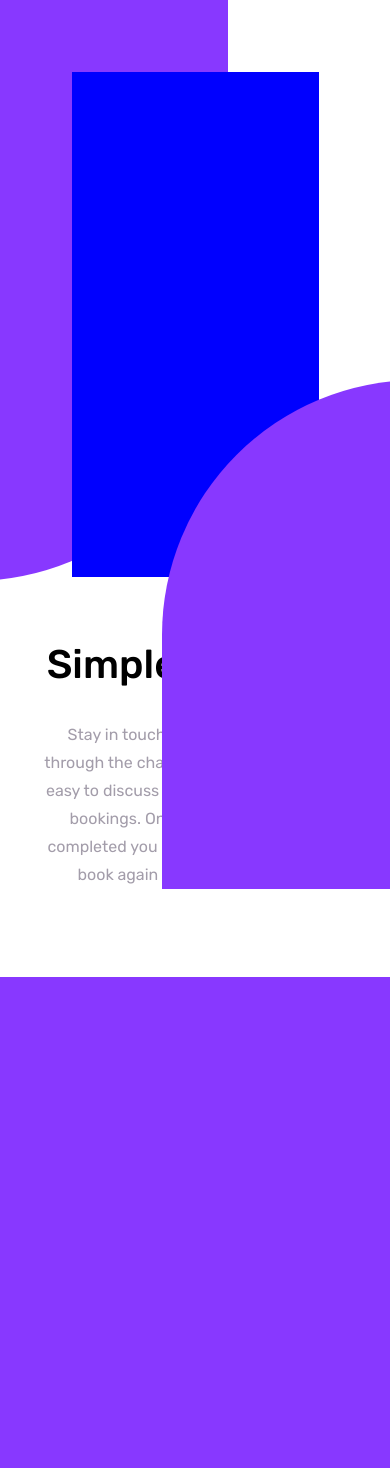
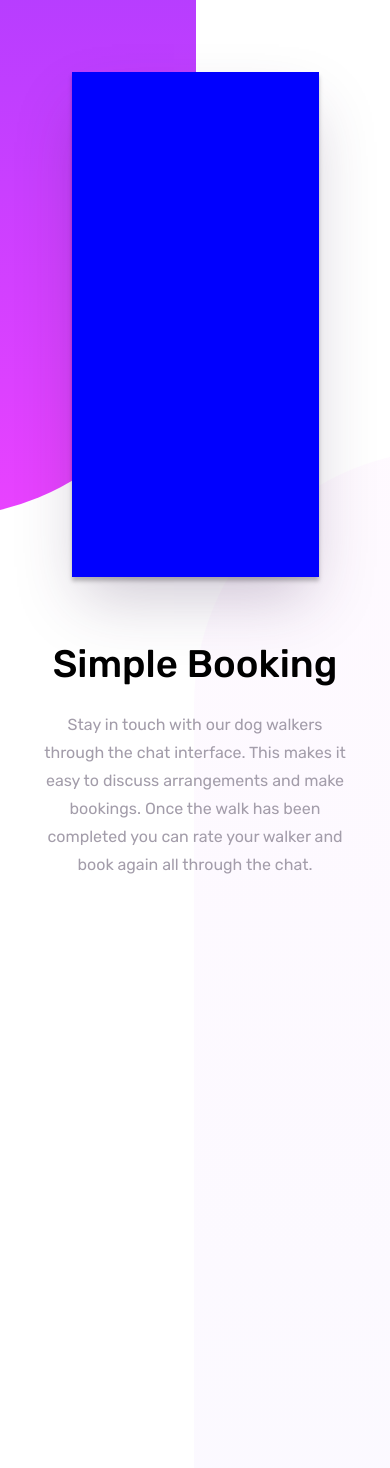
Before and after one commit to Madmurt/chat-app-illustration, a PHP site: page / in a window 390 px wide; the page is wider, and only the part inside the window is pictured. Before the commit the page ends 977 px from the top of that part, so only its background shows below. Run offline with PHP 8.4, Linux system fonts and the light colour scheme.

Commit message:
Mobile positioning mostly in place

```diff
--- a/index.html
+++ b/index.html
@@ -20,10 +20,12 @@
 		<title>Frontend Mentor | Chat App Illustration</title>
 	</head>
 	<body>
+		<div class="top-left-rec"></div>
+		<div class="bottom-right-rec"></div>
 		<section class="container">
-			<div class="top-left-rec"></div>
-			<div class="bottom-right-rec"></div>
-			<section class="phone"></section>
+			<section class="phone">
+				<div class="phone__outer-rim"></div>
+			</section>
 			<section class="info">
 				<h2 class="info__Heading">Simple Booking</h2>
 				<p class="info__Text">
--- a/styles/main.scss
+++ b/styles/main.scss
@@ -9,6 +9,8 @@ body {
 	padding: 64px 32px;
 	font-family: 'Rubik', sans-serif;
 	overflow-x: hidden;
+	overflow-y: hidden;
+	position: relative;
 }
 
 .top-left-rec {
@@ -17,11 +19,11 @@ body {
 	top: -509px;
 	width: 510px;
 	height: 1018px;
-	// background-color: linear-gradient(
-	// 	var(--clr-LightMagenta),
-	// 	var(--clr-LightViolet)
-	// );
-	background-color: var(--clr-LightViolet);
+	background: linear-gradient(
+		to bottom,
+		var(--clr-LightViolet),
+		var(--clr-LightMagenta)
+	);
 	border-bottom-right-radius: 255px;
 	z-index: -1;
 }
@@ -29,15 +31,17 @@ body {
 .bottom-right-rec {
 	position: absolute;
 	right: -322px;
-	bottom: 0;
+	bottom: -509px;
 	width: 510px;
-	height: 509px;
-	// background-color: linear-gradient(
-	// 	var(--clr-LightMagenta),
-	// 	var(--clr-LightViolet)
-	// );
-	background-color: var(--clr-LightViolet);
+	height: 1018px;
+	background: linear-gradient(
+		to bottom,
+		var(--clr-LightMagenta),
+		var(--clr-LightViolet)
+	);
 	border-top-left-radius: 255px;
+	opacity: 3%;
+	z-index: -1;
 }
 
 .container {
@@ -48,9 +52,10 @@ body {
 	text-align: center;
 
 	&__Heading {
-		font-size: 2.5rem;
+		font-size: 2.4rem;
 		font-weight: 500;
 		color: var(--clr-VeryDarkDesaturatedViolet);
+		margin-bottom: 24px;
 	}
 
 	&__Text {
--- a/styles/phone.scss
+++ b/styles/phone.scss
@@ -4,4 +4,13 @@
 	margin: 0 auto;
 	margin-bottom: 64px;
 	background-color: blue;
+	box-shadow: 0px 4px 4px 0px rgba(0, 0, 0, 0.25);
+
+	&__outer-rim {
+		margin: 0;
+		padding: 0;
+		width: 247px;
+		height: 505px;
+		box-shadow: 0px 30px 60px -10px hsla(271, 36%, 24%, 0.25);
+	}
 }
--- a/styles/styles.css
+++ b/styles/styles.css
@@ -7,7 +7,9 @@
 body {
   padding: 64px 32px;
   font-family: 'Rubik', sans-serif;
-  overflow-x: hidden; }
+  overflow-x: hidden;
+  overflow-y: hidden;
+  position: relative; }
 
 .top-left-rec {
   position: absolute;
@@ -15,18 +17,20 @@ body {
   top: -509px;
   width: 510px;
   height: 1018px;
-  background-color: var(--clr-LightViolet);
+  background: linear-gradient(to bottom, var(--clr-LightViolet), var(--clr-LightMagenta));
   border-bottom-right-radius: 255px;
   z-index: -1; }
 
 .bottom-right-rec {
   position: absolute;
   right: -322px;
-  bottom: 0;
+  bottom: -509px;
   width: 510px;
-  height: 509px;
-  background-color: var(--clr-LightViolet);
-  border-top-left-radius: 255px; }
+  height: 1018px;
+  background: linear-gradient(to bottom, var(--clr-LightMagenta), var(--clr-LightViolet));
+  border-top-left-radius: 255px;
+  opacity: 3%;
+  z-index: -1; }
 
 .container {
   position: relative; }
@@ -34,9 +38,10 @@ body {
 .info {
   text-align: center; }
   .info__Heading {
-    font-size: 2.5rem;
+    font-size: 2.4rem;
     font-weight: 500;
-    color: var(--clr-VeryDarkDesaturatedViolet); }
+    color: var(--clr-VeryDarkDesaturatedViolet);
+    margin-bottom: 24px; }
   .info__Text {
     line-height: 28px;
     font-weight: 400;
@@ -47,4 +52,11 @@ body {
   height: 505px;
   margin: 0 auto;
   margin-bottom: 64px;
-  background-color: blue; }
+  background-color: blue;
+  box-shadow: 0px 4px 4px 0px rgba(0, 0, 0, 0.25); }
+  .phone__outer-rim {
+    margin: 0;
+    padding: 0;
+    width: 247px;
+    height: 505px;
+    box-shadow: 0px 30px 60px -10px rgba(62, 39, 83, 0.25); }
```
Also changed, not shown: styles/main.css (+13 -8 lines), styles/phone.css (+8 -1 lines).
